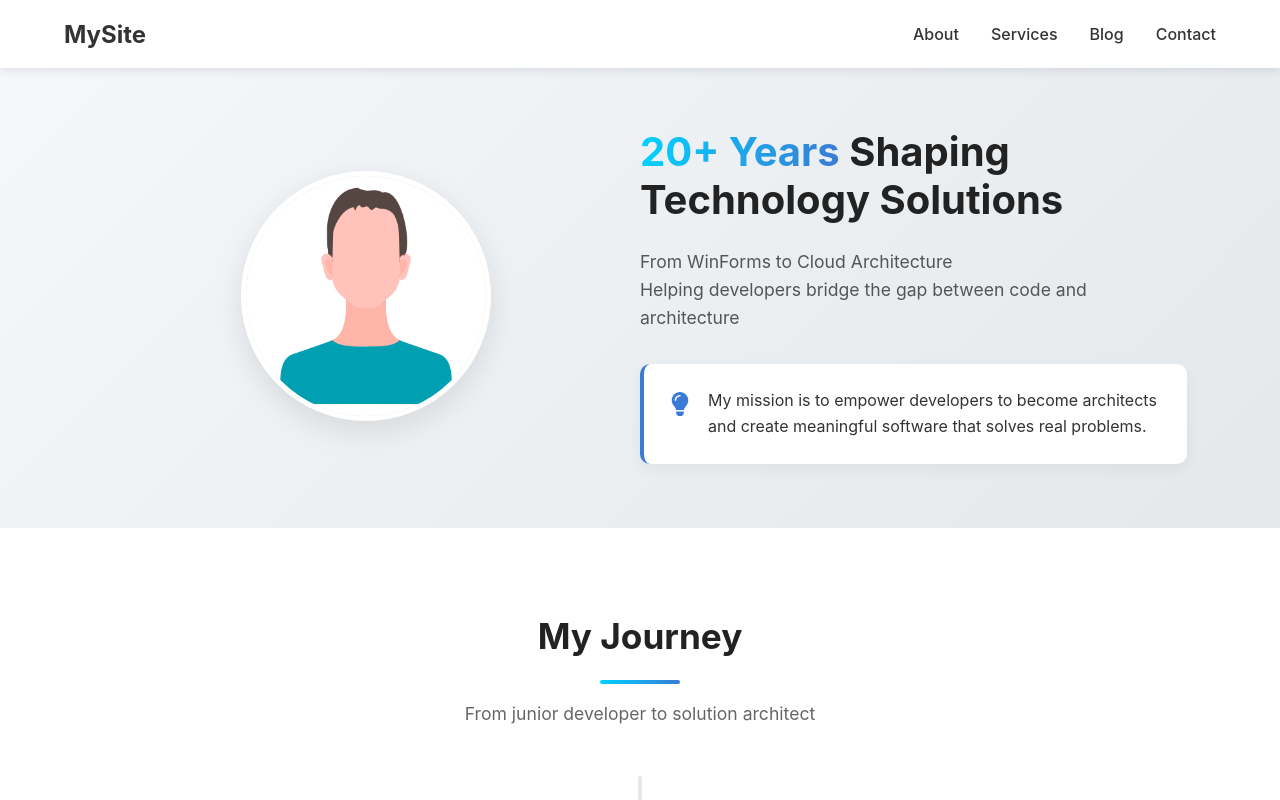
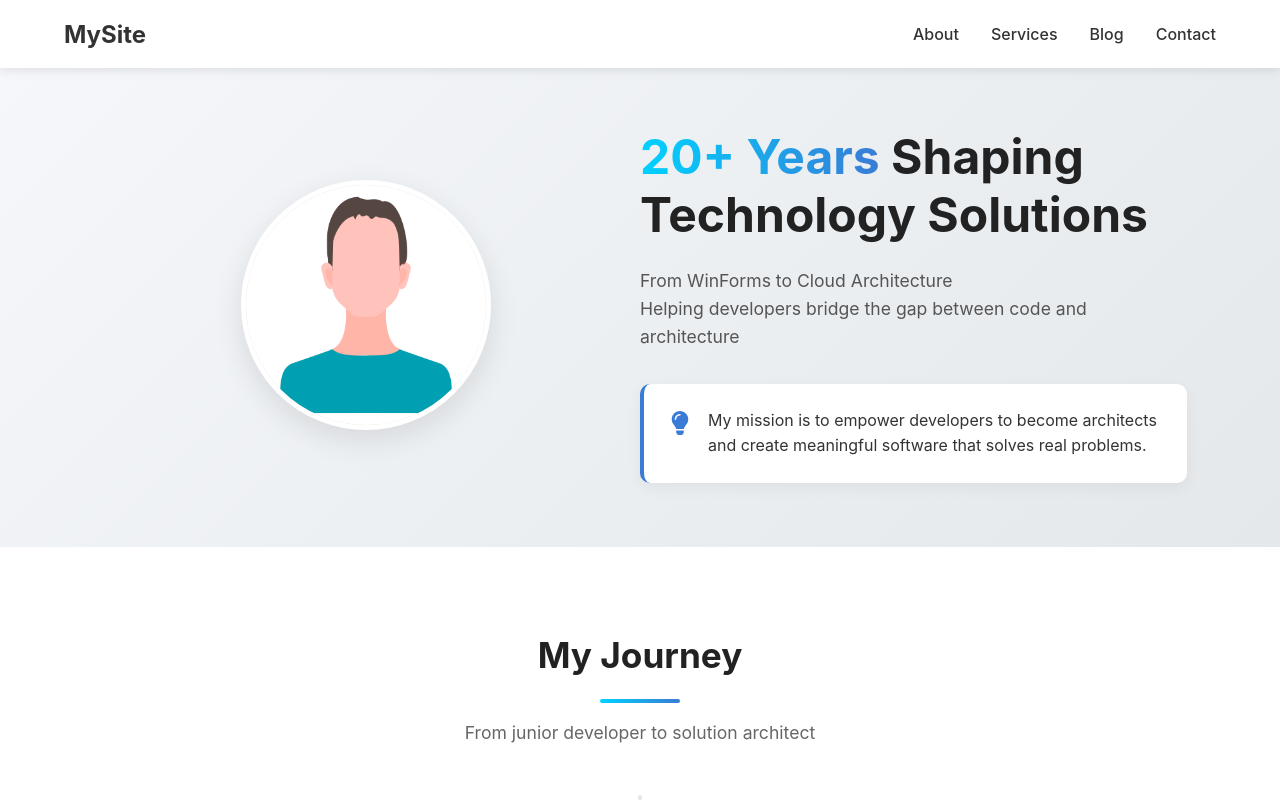
Before and after one commit to itsyogees/personalwebsite, a Next.js app: page /pages/About in a window 1280 px wide. Shown: the top 800 px of the page. Built offline with nearby package versions, Linux system fonts and the light colour scheme.

Commit message:
About.module.scss

```diff
--- a/src/app/pages/About/About.module.scss
+++ b/src/app/pages/About/About.module.scss
@@ -78,7 +78,7 @@
       text-align: center;
 
       @media (min-width: 768px) {
-        font-size: 2.5rem;
+        font-size: 3rem;
         text-align: left;
       }
     }
```
